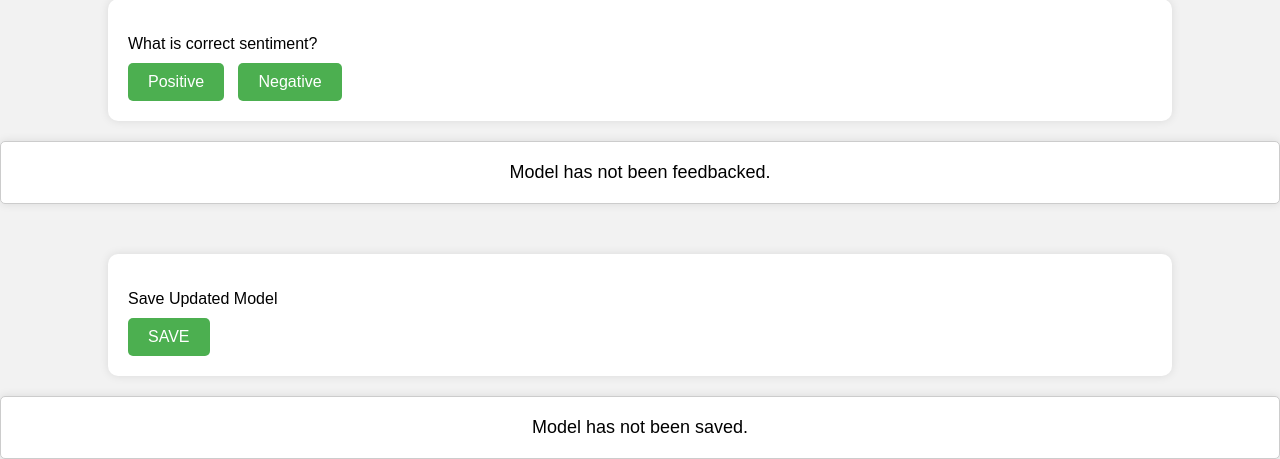
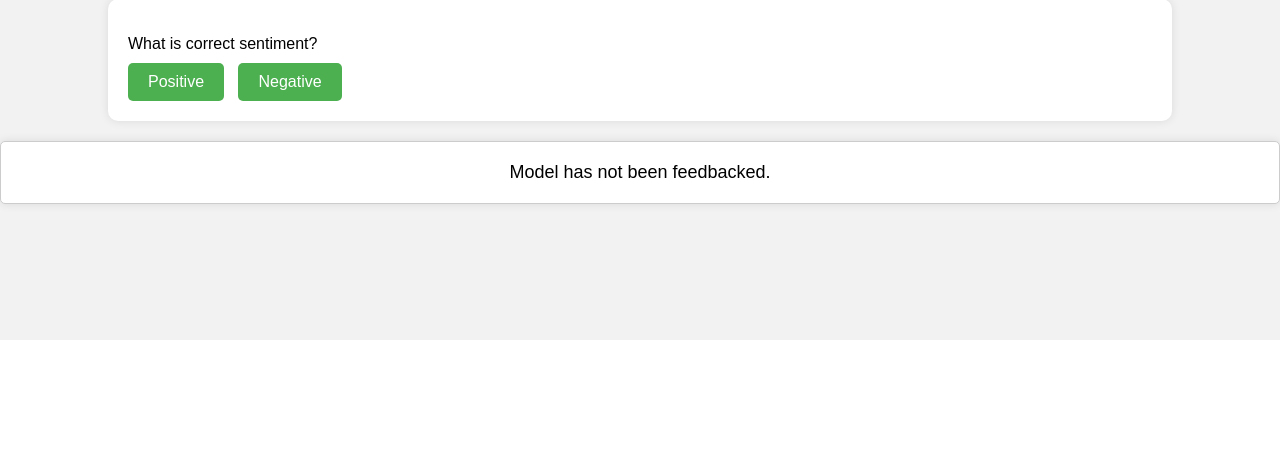
Before and after one commit to batuhanni/fine_tuned_turkish_sentiment_analysis, a Django app: page / in a window 1280 px wide. Shown: the part 460-919 px from the top of the page. After the commit the page ends 800 px from the top, so only its background shows below. Run offline with Django 4.2, Linux system fonts and the light colour scheme.

Commit message:
added emojis, removed save option

```diff
--- a/app_sentimenta/sa_api/templates/index.html
+++ b/app_sentimenta/sa_api/templates/index.html
@@ -87,7 +87,19 @@
     <button type="submit">Predict</button>
   </form>
   {% if result %}
-    <div id="result">{{ result }}</div>
+  <div id="result">{{ result }}</div>
+  <script>
+    var result = "{{ result }}";
+    var emoji = "";
+
+    if (result === "Positive") {
+      emoji = "😄"; // Happy emoji
+    } else if (result === "Negative") {
+      emoji = "😞"; // Sad emoji
+    }
+
+    document.getElementById("result").innerHTML += emoji;
+  </script>
   {% endif %}
   <form method="post">
     {% csrf_token %}
@@ -98,13 +110,5 @@
   {% if feedback_response %}
     <div id="feedback_response">{{ feedback_response }}</div>
   {% endif %}
-  <form method="post">
-    {% csrf_token %}
-    <p>Save Updated Model</p>
-    <input type="submit" name="update" value="SAVE" class="choice-button"></input>
-  </form>
-  {% if update_response %}
-    <div id="update_response">{{ update_response }}</div>
-  {% endif %}
 </body>
 </html>
--- a/app_sentimenta/sa_api/views.py
+++ b/app_sentimenta/sa_api/views.py
@@ -37,9 +37,9 @@ def train_model(model_for_predict, sentence, label, threelabels=False):
 
     train_dataloader = DataLoader(tokenized_datasets['train'], batch_size=1)
 
-    optimizer = AdamW(model_for_predict.parameters(), lr=5e-3)
+    optimizer = AdamW(model_for_predict.parameters(), lr=0.000025)
 
-    num_epochs = 3
+    num_epochs = 1
     num_training_steps = num_epochs * len(train_dataloader)
 
     lr_scheduler = get_scheduler(
@@ -106,20 +106,14 @@ def index(request):
         if (request.POST.get('feedback') != None) and (result != request.POST.get('feedback')):
             model = train_model(model, sentence, request.POST.get('feedback'), threelabels=3)
             feedback_response = 'Model has been fine-tuned with your feedback.'
+            torch.save(model, 'sa_api\\turkish_finetuned')
         else:
             feedback_response = 'Model has not been feedbacked.'
-        if request.POST.get('update') == 'SAVE':
-            torch.save(model, 'sa_api\\turkish_finetuned')
-            update_response = 'Model has been saved.'
-        else:
-            update_response = 'Model has not been saved.'
     else:
         result = 'Waiting for your sentence...'
         feedback_response = 'Model has not been feedbacked.'
-        update_response = 'Model has not been saved.'
 
     context = {"result": result,
-               "feedback_response": feedback_response,
-               "update_response": update_response}
+               "feedback_response": feedback_response}
 
     return render(request, "index.html", context)
```
